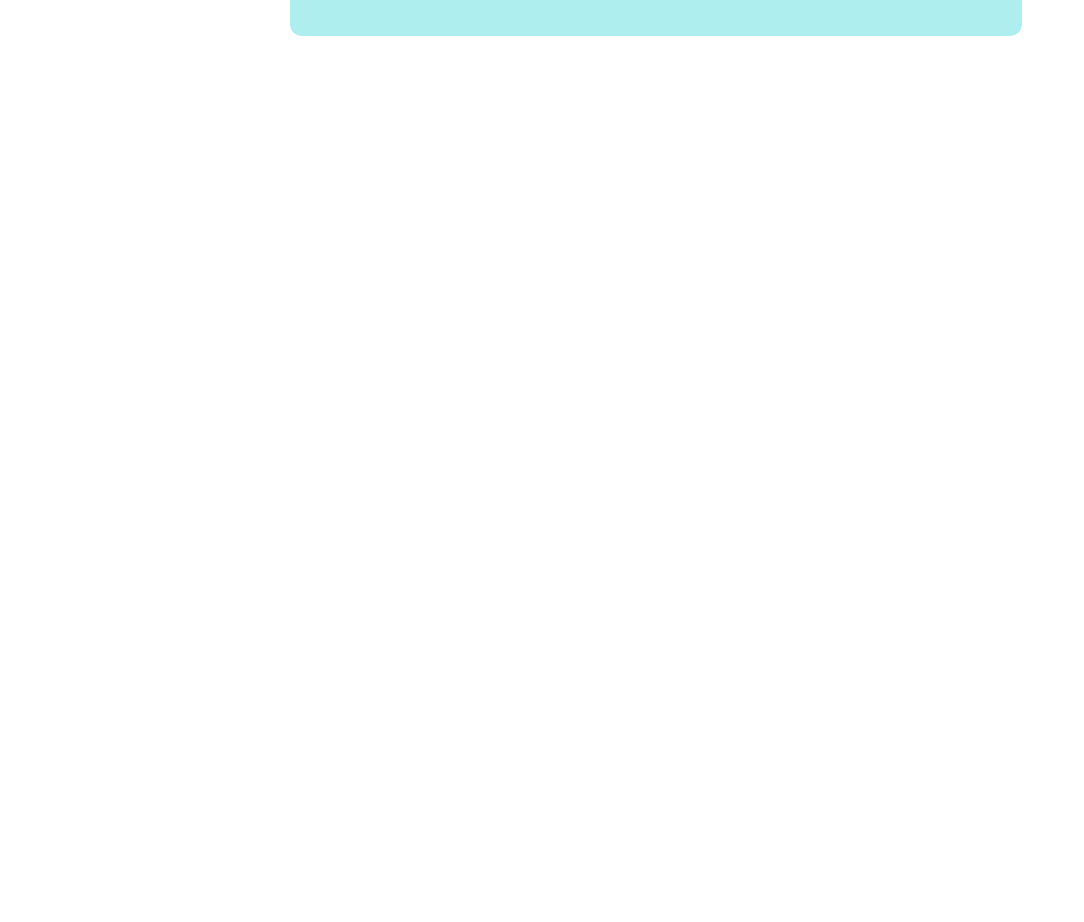
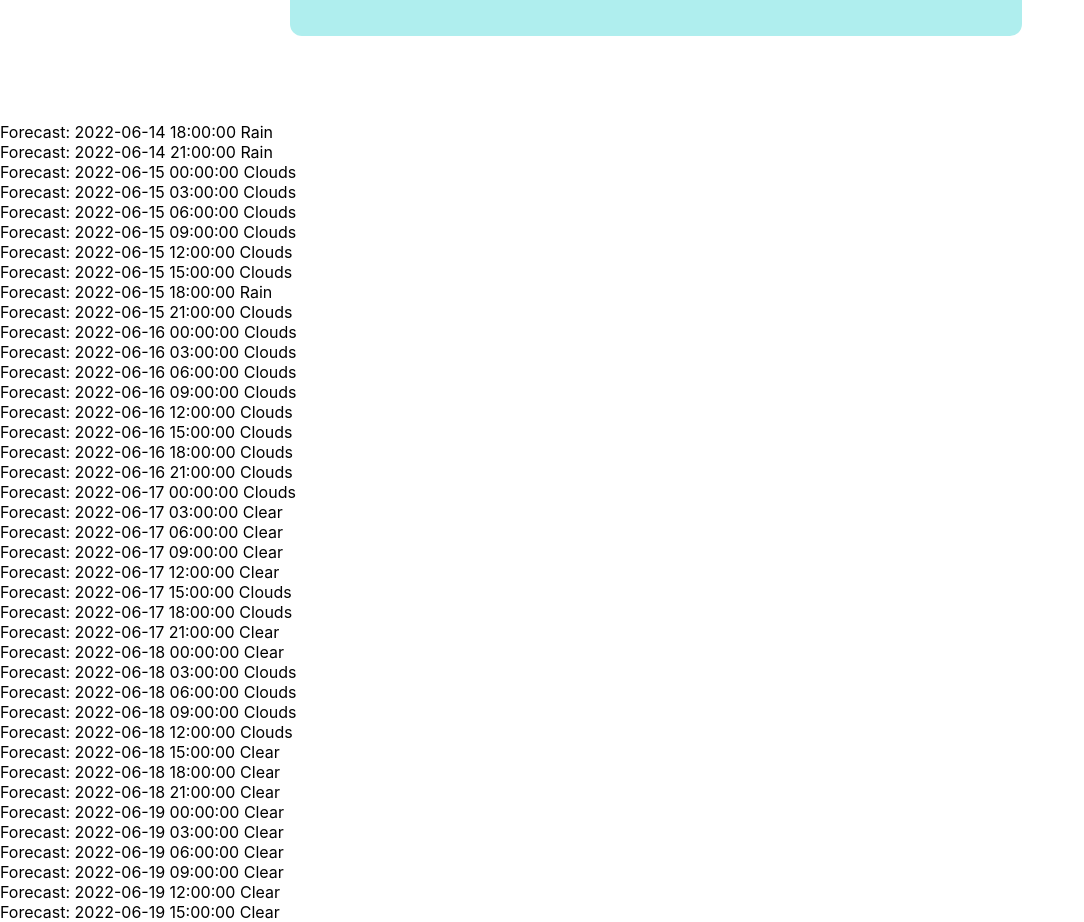
Before and after one commit to lucioxx89/Weather_App, a React (Create React App) app: page / in a window 1280 px wide. Shown: the part 760-1682 px from the top of the page, without its empty margins (0-1084 px from the left). Before the commit the page ends 972 px from the top, so only its background shows below. Built offline with nearby package versions, Linux system fonts and the light colour scheme.

Commit message:
mapped data from list and showed

```diff
--- a/src/components/NextDaysForecast.js
+++ b/src/components/NextDaysForecast.js
@@ -52,23 +52,20 @@ const NextDaysForecast = (props) => {
   }, []);
   // setLocation(""); //set it back to empty string so input is empty again
 
-  //   hoursForecast.map((item) => (
-  //     return <h1> Hola{item.visibility}</h1>;
-  //   ));
-
-  //   return (
-  //     <>
-  //       {/* {hoursForecast.map((item) => {
-  //         return <div>{item[0].visibility}</div>;
-  //       })} */}
-
-  //       {/* <div>
-  //         <div>Monday </div>
-  //         <div>Tuesday</div>
-  //         <div>Wednesday</div>
-  //       </div> */}
-  //     </>
-  //   );
+  return (
+    <div>
+      {hoursForecast.map((item, index) => {
+        return (
+          <div key={index}>
+            <div>
+              {" "}
+              Forecast: {item.dt_txt} {item.weather[0].main}
+            </div>
+          </div>
+        );
+      })}
+    </div>
+  );
 };
 
 export default NextDaysForecast;
```
